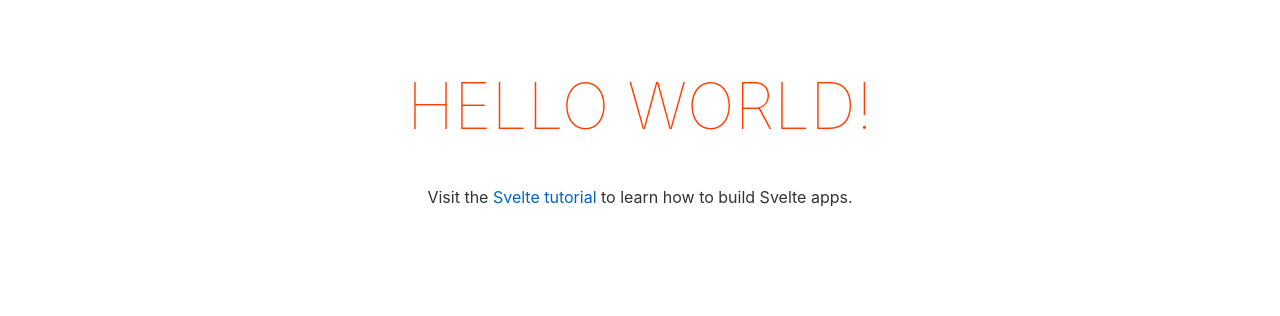
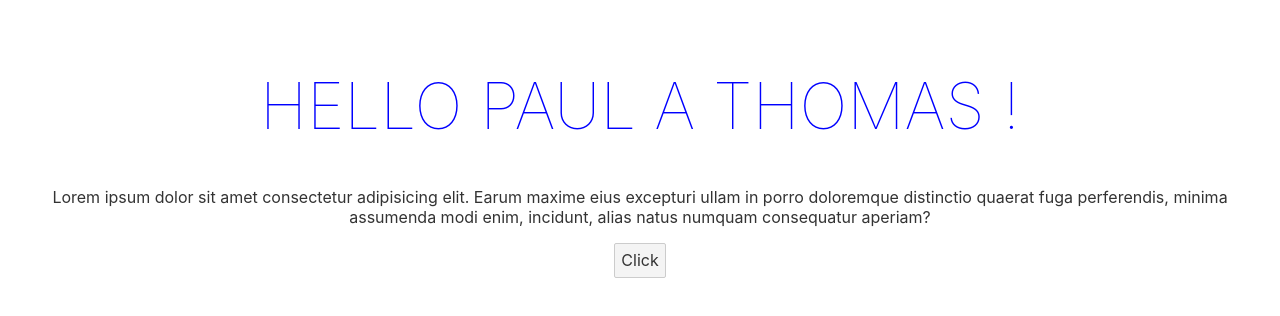
Before and after one commit to paulthomas2107/svelteWithTraversy, a Svelte app in the folder svelte-feedback-app/: page / in a window 1280 px wide. Shown: the top 316 px of the page. Built offline with nearby package versions, Linux system fonts and the light colour scheme.

Commit message:
More....

```diff
--- a/svelte-feedback-app/src/App.svelte
+++ b/svelte-feedback-app/src/App.svelte
@@ -1,10 +1,32 @@
 <script>
-	export let name;
+  import { toggle_class } from "svelte/internal";
+
+
+	let firstName = "Paul A";
+	let lastName = "Thomas";
+	let color = 'blue';
+	let showText = false;
+
+	$: name = firstName + " " + lastName;
+
+	const toggle = () => {
+		color = color === 'blue' ? 'red' : 'blue';
+		showText = !showText;
+	}
+
+
 </script>
 
 <main>
-	<h1>Hello {name}!</h1>
-	<p>Visit the <a href="https://svelte.dev/tutorial">Svelte tutorial</a> to learn how to build Svelte apps.</p>
+	<h1 style="color: {color};">Hello {name}  !</h1>
+	{#if showText}
+		<p>Visit the <a href="https://svelte.dev/tutorial">Svelte tutorial</a> to learn how to build Svelte apps.</p>
+	{:else}
+	<p>Lorem ipsum dolor sit amet consectetur adipisicing elit. Earum maxime eius excepturi
+		ullam in porro doloremque distinctio quaerat fuga perferendis, minima assumenda modi enim,
+		incidunt, alias natus numquam consequatur aperiam?</p>
+	{/if}
+	<button on:click={toggle}>Click</button>
 </main>
 
 <style>
--- a/svelte-feedback-app/src/main.js
+++ b/svelte-feedback-app/src/main.js
@@ -2,9 +2,7 @@ import App from './App.svelte';
 
 const app = new App({
 	target: document.body,
-	props: {
-		name: 'world'
-	}
+
 });
 
 export default app;
```
